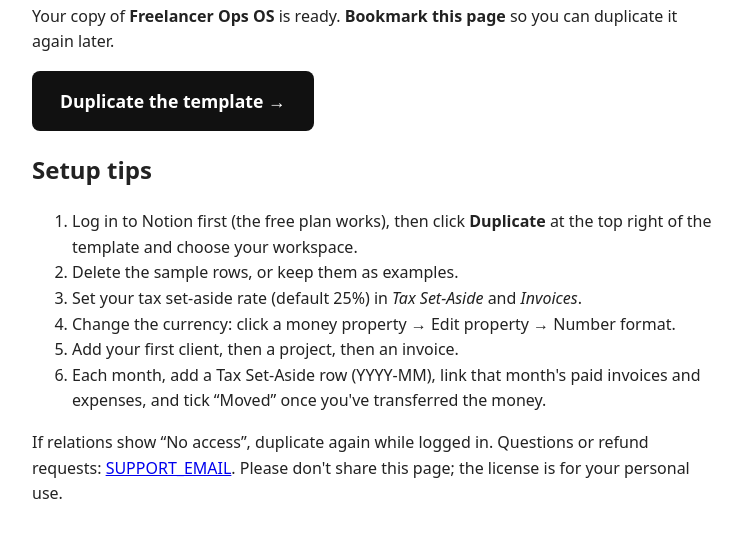
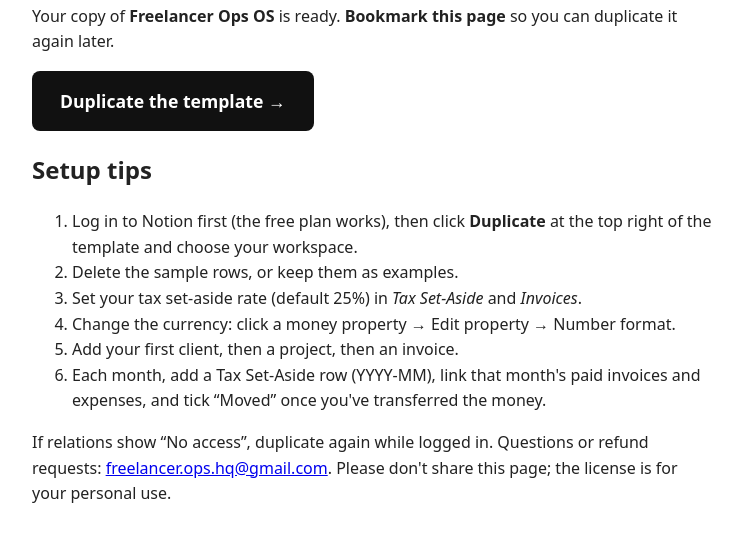
Before and after one commit to 2Rds/freelancer-ops, a plain HTML site: page thanks-d69e0c018b18.html in a window 1280 px wide. Shown: the part 109-650 px from the top of the page, without its empty margins (268-1010 px from the left). Drawn offline with Linux system fonts and the light colour scheme.

Commit message:
fill placeholders

```diff
--- a/thanks-d69e0c018b18.html
+++ b/thanks-d69e0c018b18.html
@@ -8,5 +8,5 @@
 <li>Change the currency: click a money property → Edit property → Number format.</li>
 <li>Add your first client, then a project, then an invoice.</li>
 <li>Each month, add a Tax Set-Aside row (YYYY-MM), link that month's paid invoices and expenses, and tick “Moved” once you've transferred the money.</li></ol>
-<p>If relations show “No access”, duplicate again while logged in. Questions or refund requests: <a href="mailto:SUPPORT_EMAIL">SUPPORT_EMAIL</a>. Please don't share this page; the license is for your personal use.</p>
+<p>If relations show “No access”, duplicate again while logged in. Questions or refund requests: <a href="mailto:freelancer.ops.hq@gmail.com">freelancer.ops.hq@gmail.com</a>. Please don't share this page; the license is for your personal use.</p>
 </body></html>
```
